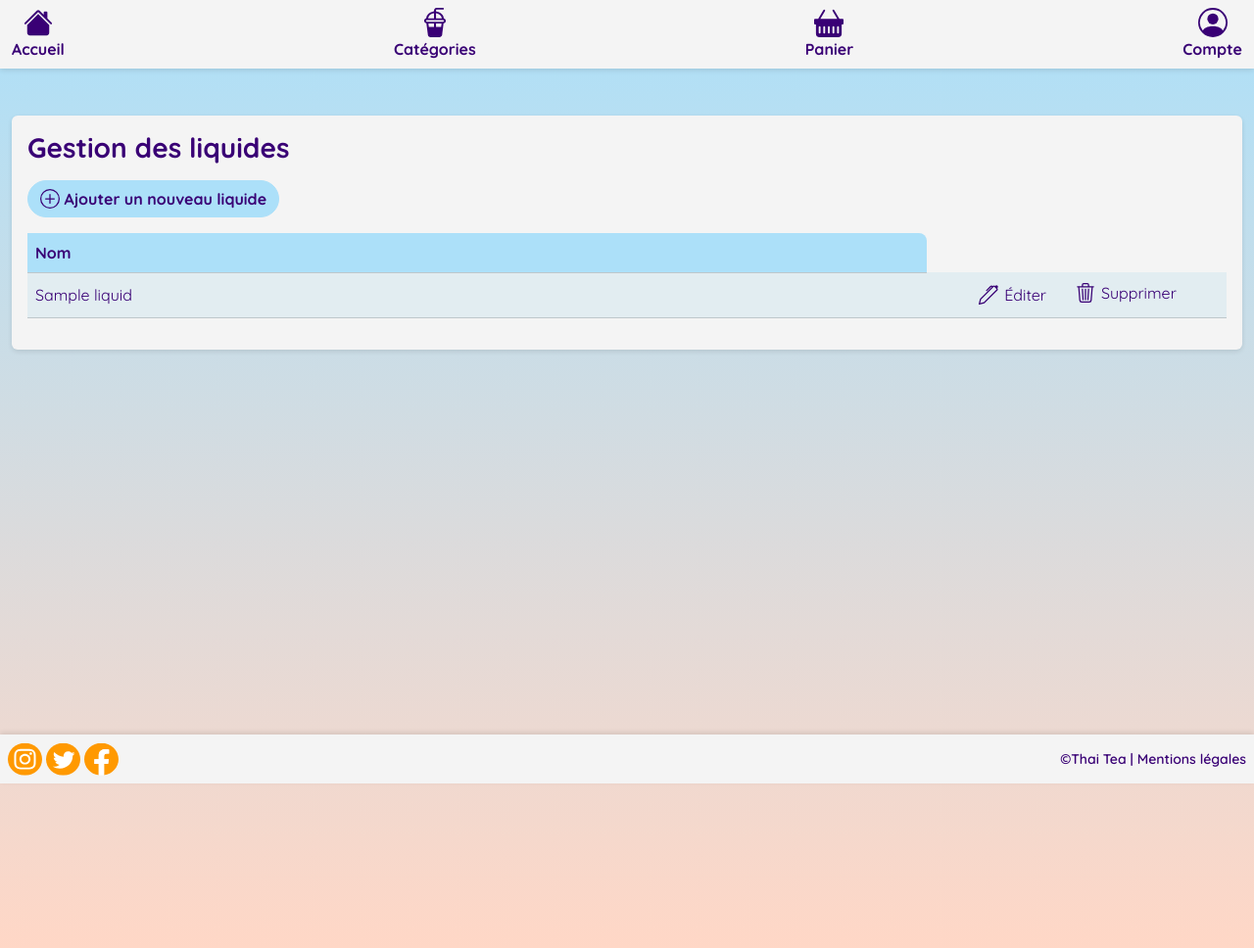
After one commit to Mikazian/checkpoint4_Thaitea, a Symfony app: template templates/admin/liquid/index.html.twig in a window 1280 px wide. The commit adds this page. Shown: the whole page at 98% size. Run offline with Twig, Linux system fonts and the light colour scheme; the template is opened without the code that fills it: most values are stand-ins (such as "Sample title", 1, 10 or a date in 2020); style sheets or scripts are compiled from the project's sources; some libraries are stand-ins or nearby versions.

Commit message:
add liquid crud

```diff
--- a/assets/styles/app.scss
+++ b/assets/styles/app.scss
@@ -25,6 +25,16 @@ body {
 
 .shadow-top {
     box-shadow: $shadow-top;
+}
+
+.icon-btn {
+    display: inline-block;
+    transform: translateY(-2px);
+}
+
+.btn:hover {
+    color: transparent;
+    background-color: transparent;
 }
 
 /**
--- /dev/null
+++ b/templates/admin/liquid/_delete_form.html.twig
@@ -0,0 +1,9 @@
+<form method="post" action="{{ path('app_admin_liquid_delete', {'id': liquid.id }) }}" onsubmit="return confirm('Êtes-vous sûr de bien vouloir supprimer {{ liquid.name }} ?');">
+	<input type="hidden" name="_token" value="{{ csrf_token('delete' ~ liquid.id) }}">
+	<button class="bg-transparent border-0">
+		<a class="icon-link link-tertiary text-decoration-none">
+			{{ include('/components/svg/_icon_trash.svg.twig') }}
+			Supprimer
+		</a>
+	</button>
+</form>
--- /dev/null
+++ b/templates/admin/liquid/index.html.twig
@@ -0,0 +1,83 @@
+{% extends 'admin.html.twig' %}
+
+{% block title %}
+	{{ parent() }}
+	| Admin - Liquide
+{% endblock %}
+
+{% block admin_content_title %}
+	Gestion des liquides
+{% endblock %}
+
+{% block admin_content %}
+	<div class="my-3">
+		<a href="{{ path('app_admin_liquid_new') }}" class="btn btn-primary rounded-pill text-tertiary fw-bolder">
+			<span class="icon-btn">
+				{% include 'components/svg/_icon_add.svg.twig' %}
+			</span>
+			Ajouter un nouveau liquide</a>
+	</div>
+
+	<div class="table-responsive">
+		<table class="table table-primary table-striped table-hover">
+			<thead class="sticky-top">
+				<tr>
+					<th class="col-9 bg-primary text-tertiary align-middle custom-rounded">Nom</th>
+				</tr>
+			</thead>
+			<tbody>
+				{% for liquid in liquids %}
+					<tr>
+						<td class="col-9 text-tertiary align-middle">{{ liquid.name|capitalize }}</td>
+						<td class="text-center">
+							<div class="d-flex justify-content-md-center flex-nowrap gap-3">
+								<a class="icon-link link-tertiary mx-2 text-decoration-none" href="{{ path('app_admin_liquid_edit', {'id': liquid.id }) }}">
+									{{ include('/components/svg/_icon_edit.svg.twig') }}
+									Éditer
+								</a>
+								{{ include('./admin/liquid/_delete_form.html.twig') }}
+							</div>
+						</td>
+					</tr>
+				{% else %}
+					<tr>
+						<td colspan="6">Aucune donnée</td>
+					</tr>
+				{% endfor %}
+			</tbody>
+		</table>
+	</div>
+{% endblock %}
+
+
+{# {% block body %}
+	<h1>Liquid index</h1>
+
+	<table class="table">
+		<thead>
+			<tr>
+				<th>Id</th>
+				<th>Name</th>
+				<th>actions</th>
+			</tr>
+		</thead>
+		<tbody>
+			{% for liquid in liquids %}
+				<tr>
+					<td>{{ liquid.id }}</td>
+					<td>{{ liquid.name }}</td>
+					<td>
+						<a href="{{ path('app_liquid_show', {'id': liquid.id}) }}">show</a>
+						<a href="{{ path('app_liquid_edit', {'id': liquid.id}) }}">edit</a>
+					</td>
+				</tr>
+			{% else %}
+				<tr>
+					<td colspan="3">no records found</td>
+				</tr>
+			{% endfor %}
+		</tbody>
+	</table>
+
+	<a href="{{ path('app_liquid_new') }}">Create new</a>
+{% endblock %} #}
--- a/templates/admin/user/index.html.twig
+++ b/templates/admin/user/index.html.twig
@@ -23,7 +23,7 @@
 			<tbody>
 				{% for user in users %}
 					<tr>
-						<td class="col-2 text-tertiary align-middle">{{ user.username }}</td>
+						<td class="col-2 text-tertiary align-middle">{{ user.username|capitalize }}</td>
 						<td class="col text-tertiary align-middle">{{ user.email }}</td>
 						<td class="col text-tertiary align-middle">
 							{% for role in user.roles %}
--- /dev/null
+++ b/templates/components/svg/_icon_add.svg.twig
@@ -0,0 +1,4 @@
+<svg xmlns="http://www.w3.org/2000/svg" width="20" height="20" fill="currentColor" class="bi bi-plus-circle" viewbox="0 0 16 16">
+	<path d="M8 15A7 7 0 1 1 8 1a7 7 0 0 1 0 14zm0 1A8 8 0 1 0 8 0a8 8 0 0 0 0 16z"/>
+	<path d="M8 4a.5.5 0 0 1 .5.5v3h3a.5.5 0 0 1 0 1h-3v3a.5.5 0 0 1-1 0v-3h-3a.5.5 0 0 1 0-1h3v-3A.5.5 0 0 1 8 4z"/>
+</svg>
```
Also changed, not shown: src/Controller/admin/AdminLiquidController.php (added, +75 -0 lines), src/Form/LiquidType.php (added, +33 -0 lines), templates/admin/liquid/_form.html.twig (added, +7 -0 lines), templates/admin/liquid/edit.html.twig (added, +16 -0 lines), templates/admin/liquid/new.html.twig (added, +16 -0 lines).
